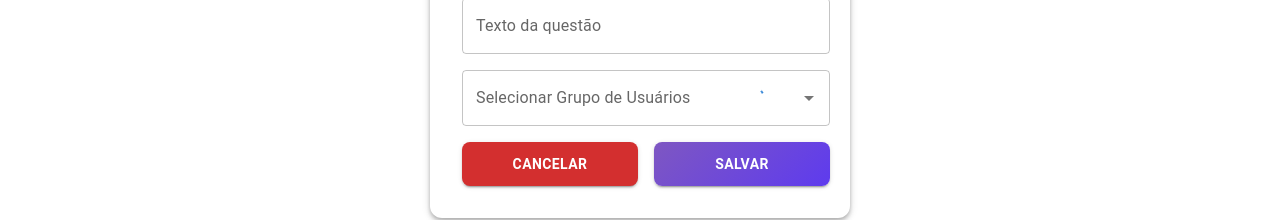
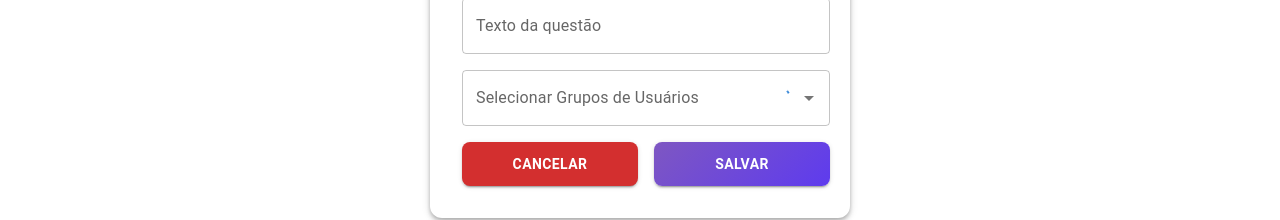
Before and after one commit to joselisboaa/TCC-Front, a Next.js app: page /home/questions/new in a window 1280 px wide. Shown: the part 220-440 px from the top of the page. Built offline with nearby package versions, Linux system fonts and the light colour scheme; no server answers.

Commit message:
fix: fit questions page to M:N relationship between question and user_groups

```diff
--- a/src/app/home/questions/new/page.tsx
+++ b/src/app/home/questions/new/page.tsx
@@ -16,15 +16,15 @@ export interface UserGroup {
 
 const schema = yup.object().shape({
   text: yup.string().trim().required("O texto da questão é obrigatório"),
-  userGroup: yup
-    .object()
-    .shape({
-      id: yup.number().required(),
-      text: yup.string().required(),
-    })
-    .test("valid-user-group", "O grupo de usuários é obrigatório", (value) => {
-      return value && value.id !== 0 && value.text.trim() !== "";
-    })
+  userGroups: yup
+    .array()
+    .of(
+      yup.object().shape({
+        id: yup.number().required(),
+        text: yup.string().required(),
+      })
+    )
+    .min(1, "Selecione ao menos um grupo de usuários")
     .required("O grupo de usuários é obrigatório"),
 });
 
@@ -39,7 +39,10 @@ export default function CreateQuestion() {
     reset,
   } = useForm({
     resolver: yupResolver(schema),
-    defaultValues: { text: "", userGroup: { id: 0, text: ""} },
+    defaultValues: {
+      text: "",
+      userGroups: [],
+    },
   });
 
   const { data: userGroups, isLoading: loadingGroups } = useQuery<UserGroup[]>(
@@ -59,10 +62,13 @@ export default function CreateQuestion() {
   );
 
   const saveQuestionMutation = useMutation(
-    async (data: { text: string; userGroup: UserGroup }) => {
+    async (data: { text: string; userGroups: UserGroup[] }) => {
       await fetchRequest("/questions", {
         method: "POST",
-        body: { text: data.text, user_group_id: data.userGroup.id },
+        body: {
+          text: data.text,
+          user_group_ids: data.userGroups.map((user_group) => user_group.id),
+        },
       });
     },
     {
@@ -80,9 +86,10 @@ export default function CreateQuestion() {
     }
   );
 
-  const onSubmit = async (data: { text: string; userGroup: UserGroup }) => {
+  const onSubmit = async (data: { text: string; userGroups: UserGroup[] }) => {
     await saveQuestionMutation.mutateAsync(data);
   };
+
 
   return (
     <Box sx={{ display: "flex", justifyContent: "center", height: "fit" }}>
@@ -104,11 +111,12 @@ export default function CreateQuestion() {
           />
 
           <Controller
-            name="userGroup"
+            name="userGroups"
             control={control}
             render={({ field }) => (
               <Autocomplete
                 {...field}
+                multiple
                 options={userGroups || []}
                 getOptionLabel={(option) => option.text}
                 isOptionEqualToValue={(option, value) => option.id === value.id}
@@ -117,10 +125,14 @@ export default function CreateQuestion() {
                 renderInput={(params) => (
                   <TextField
                     {...params}
-                    label="Selecionar Grupo de Usuários"
+                    label="Selecionar Grupos de Usuários"
                     fullWidth
-                    error={!!errors.userGroup}
-                    helperText={errors.userGroup?.message}
+                    error={!!errors.userGroups}
+                    helperText={
+                      Array.isArray(errors.userGroups)
+                        ? errors.userGroups[0]?.message
+                        : (errors.userGroups as any)?.message
+                    }
                     InputProps={{
                       ...params.InputProps,
                       endAdornment: (
```
